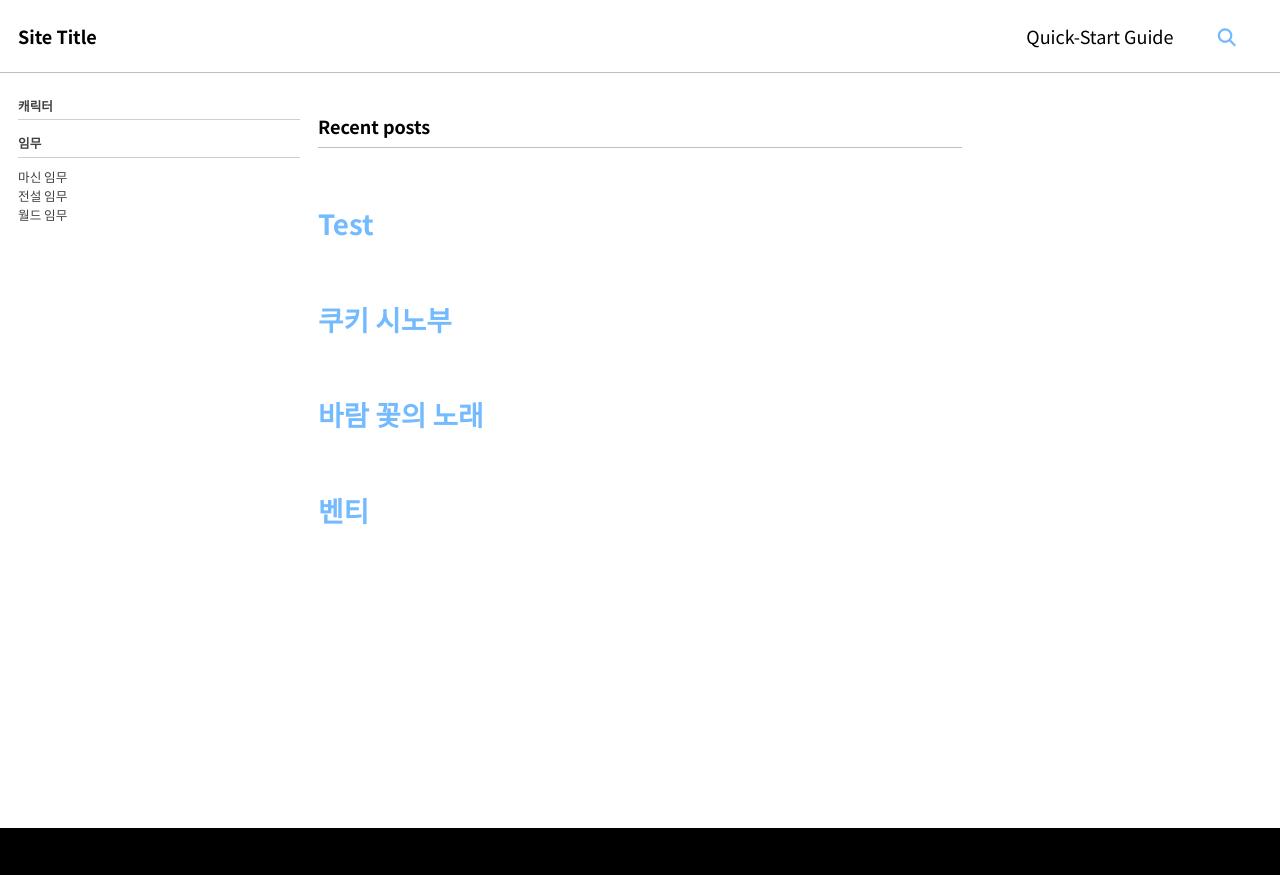
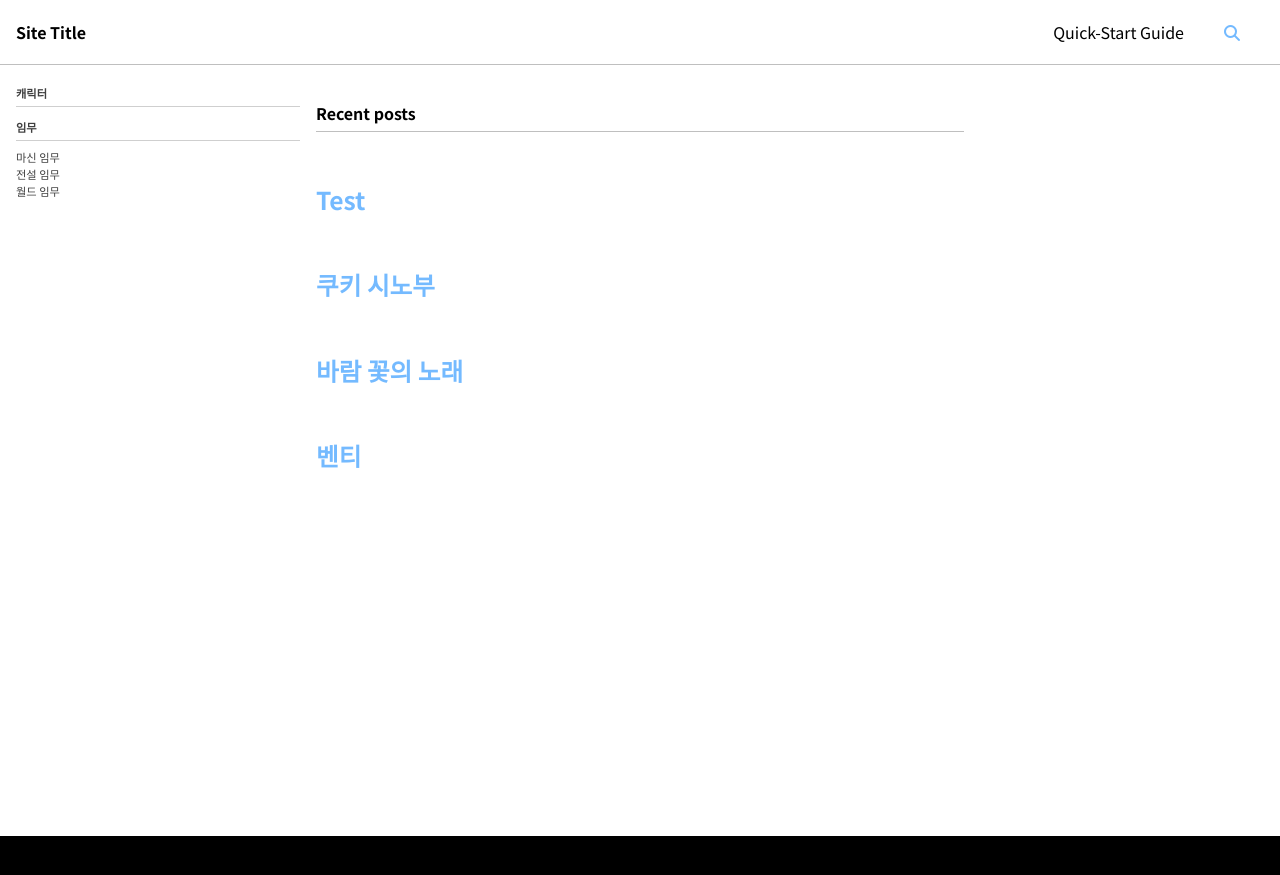
Before and after one commit to NamelessFlower/namelessflower.github.io, a Jekyll site: the page built from index.html, in a window 1280 px wide. Shown: the top 875 px of the page. Built offline with Jekyll 4.4.1, drawn with Linux system fonts in a browser that asks for light colours; cached includes are drawn as plain includes; the list of posts is cut into pages by our own code.

Commit message:
page-title, font-size

```diff
--- a/_sass/minimal-mistakes/_reset.scss
+++ b/_sass/minimal-mistakes/_reset.scss
@@ -19,7 +19,7 @@ html {
   }
 
   @include breakpoint($x-large) {
-    font-size: 18px;
+    font-size: 16px;
   }
 
   -webkit-text-size-adjust: 100%;
--- a/assets/css/main.scss
+++ b/assets/css/main.scss
@@ -15,7 +15,7 @@ blockquote {
 }
 
 #page-title {
-  color: #000;
+  color: #000 !important;
 }
 
 .cond {
```
